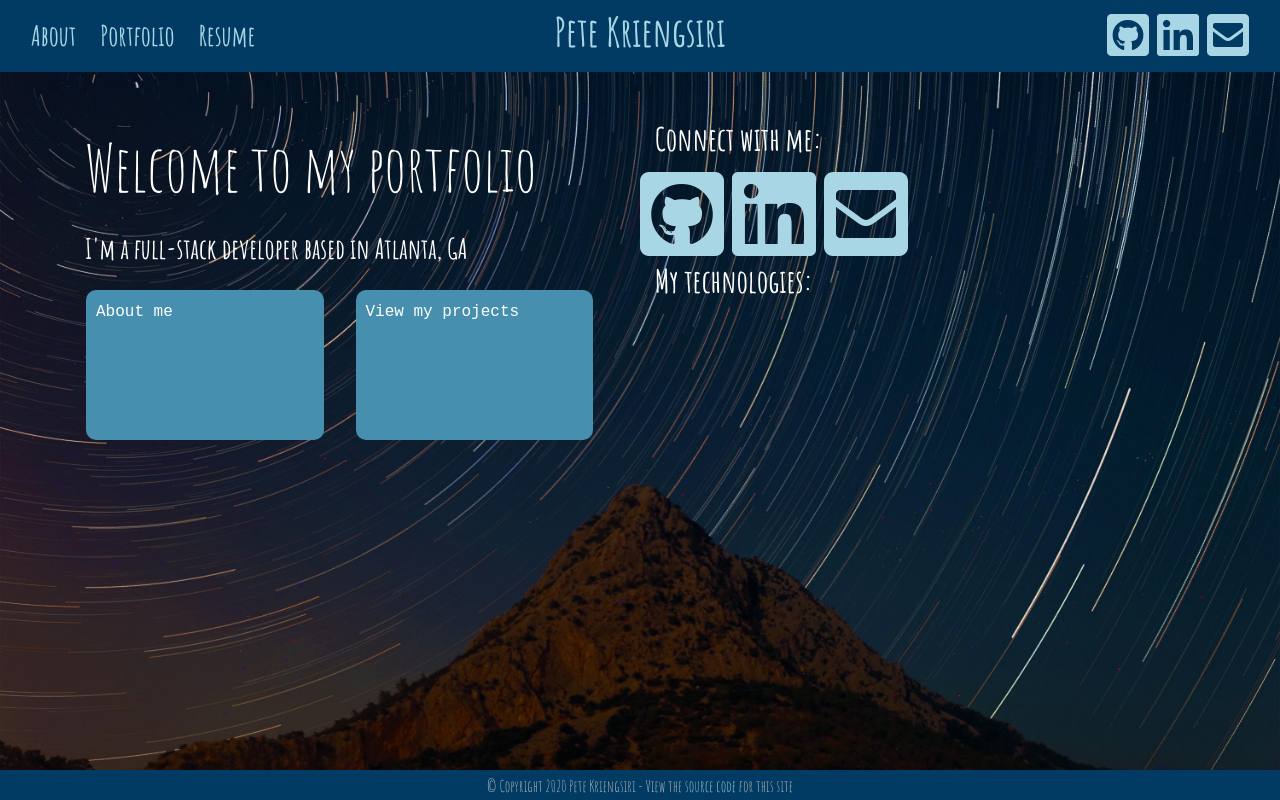
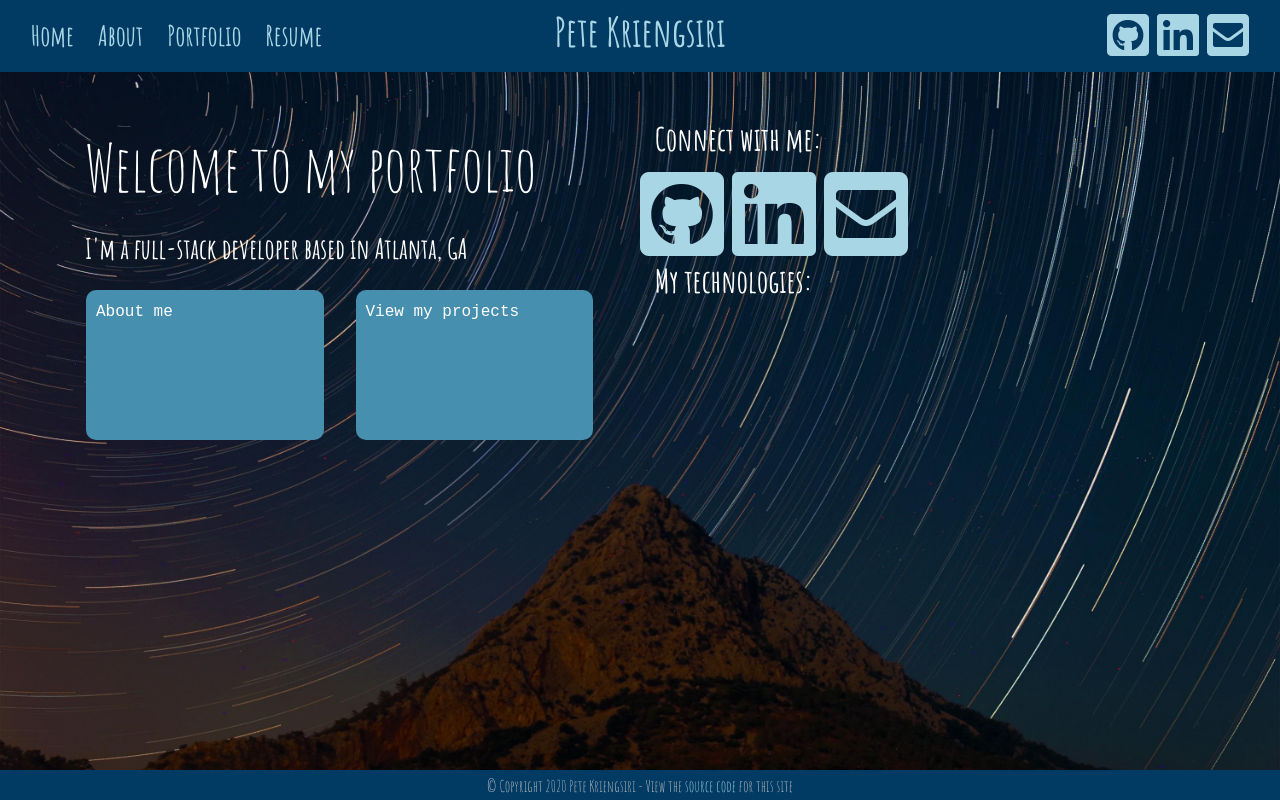
Before and after one commit to pkriengsiri/portfolio, a React (Create React App) app: page / in a window 1280 px wide. Built offline with nearby package versions, Linux system fonts and the light colour scheme.

Commit message:
Updated navbar links

```diff
--- a/src/components/Header/Header.jsx
+++ b/src/components/Header/Header.jsx
@@ -1,7 +1,7 @@
 import React from "react";
 import "./Header.css";
 import { Link } from "react-router-dom";
-import resume from "../../files/dpk_resume.pdf"
+import resume from "../../files/dpk_resume.pdf";
 
 const Header = () => {
   const handleClick = () => {
@@ -12,14 +12,16 @@ const Header = () => {
     <>
       <nav className="navbar navbar-expanded">
         <div className="col-4">
-          <Link to="/" className="h3 mr-4">About</Link>
-          <Link to="/portfolio" className="h3 mr-4">Portfolio</Link>
-          <a
-            href={resume}
-            target="_blank"
-            rel="noreferrer"
-            className="h3"
-          >
+          <Link to="/" className="h3 mr-4">
+            Home
+          </Link>
+          <Link to="/about" className="h3 mr-4">
+            About
+          </Link>
+          <Link to="/portfolio" className="h3 mr-4">
+            Portfolio
+          </Link>
+          <a href={resume} target="_blank" rel="noreferrer" className="h3">
             Resume
           </a>
         </div>
@@ -31,15 +33,23 @@ const Header = () => {
           </div>
         </div>
         <div className="col-4 d-flex justify-content-end">
-          <a href="https://github.com/pkriengsiri" target="_blank" rel="noreferrer">
+          <a
+            href="https://github.com/pkriengsiri"
+            target="_blank"
+            rel="noreferrer"
+          >
             <i className="fab fa-github-square fa-3x mr-2"></i>
           </a>
-          <a href="https://www.linkedin.com/in/petekriengsiri/" target="_blank" rel="noreferrer">
+          <a
+            href="https://www.linkedin.com/in/petekriengsiri/"
+            target="_blank"
+            rel="noreferrer"
+          >
             <i className="fab fa-linkedin fa-3x mr-2"></i>
           </a>
           <a href="mailto:pkriengsiri@gmail.com">
-          <i className="fas fa-envelope-square fa-3x"></i>
-        </a>
+            <i className="fas fa-envelope-square fa-3x"></i>
+          </a>
         </div>
       </nav>
       <nav className="navbar navbar-collapse">
```
